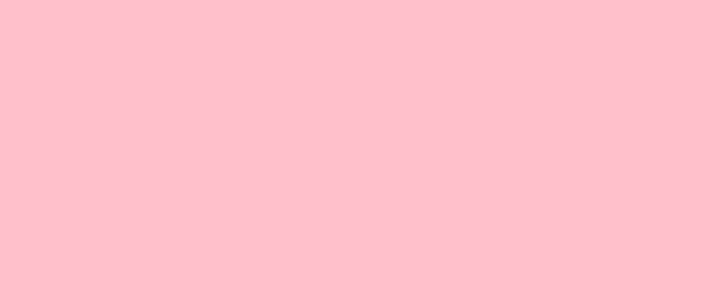
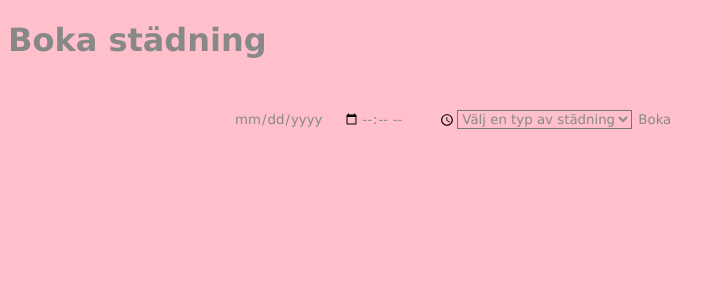
Before and after one commit to maksed4/frontclean, a React (Create React App) app: page /admin-boka in a window 1280 px wide. Before the commit this address had no page. Shown: the top 300 px of the page, without its empty margins (0-722 px from the left). Built offline with nearby package versions, Linux system fonts and the light colour scheme.

Commit message:
IN-26 admins can now book a cleaning for a customer

```diff
--- a/src/App.js
+++ b/src/App.js
@@ -7,6 +7,7 @@ import Register from './Components/Register';
 import Boka from "./Components/Boka";
 import Cleanings from "./Components/Cleanings";
 import Assign from "./Components/Assign";
+import AdminBoka from "./Components/AdminBoka";
 
 
 function App() {
@@ -20,6 +21,7 @@ function App() {
           <Route path='/hem' element={<Hem />}></Route>
           <Route path='/minasidor' element={<MinaSidor />}></Route>
           <Route path='/boka' element={<Boka />}></Route>
+          <Route path='/admin-boka' element={<AdminBoka />}></Route>
           <Route path='/cleanings' element={<Cleanings />}></Route>
           <Route path='/assign/:id' element={<Assign />}></Route>
         </Route>
--- /dev/null
+++ b/src/Components/AdminBoka.js
@@ -0,0 +1,83 @@
+import {useEffect, useState} from "react";
+import axios from "axios";
+import AuthService from "../Services/AuthService";
+
+const Boka = () => {
+
+    const [customerId, setCustomerId] = useState(0);
+    const [date, setDate] = useState("");
+    const [time, setTime] = useState("");
+    const [selected, setSelected] = useState("");
+
+    const options = [
+        {value: '', text: 'Välj en typ av städning', disabled: true},
+        {value: 'DIAMOND_CLEANING', text: 'Diamond'},
+        {value: 'TOP_CLEANING', text: 'Top'},
+        {value: 'BASIC_CLEANING', text: 'Basic'},
+        {value: 'WINDOW_CLEANING', text: 'Window'}
+    ];
+
+    const handleCustomerId = (e) => {
+        setCustomerId(e.target.value);
+    }
+
+    const handleDate = (e) => {
+        setDate(e.target.value);
+    }
+
+    const handleTime = (e) => {
+        setTime(e.target.value);
+    }
+
+    const handleSelect = (e) => {
+        setSelected(e.target.value);
+    }
+
+    const handleButton = async (e) => {
+        e.preventDefault();
+        if (date == '') alert("Välj ett datum")
+        else if (time == '') alert("Välj en tid")
+        else if (selected == '') alert("Välj en städning")
+
+        const response = await fetch(process.env.REACT_APP_BASE_URL + "/api/cleaning/book", {
+            method: 'POST',
+            body: JSON.stringify({
+                customerId: customerId,
+                cleaningDate: date + "T" + time + ":00Z",
+                cleaningType: [selected]
+            }),
+            headers: {
+                'Content-Type': 'application/json',
+                'Authorization': 'Bearer ' + AuthService.getCurrentUser().token
+            }
+        })
+        console.log(response);
+
+    }
+
+
+    return (
+        <div>
+            <h1>Boka städning</h1>
+            <form>
+                <input number="customerId" onChange={e => handleCustomerId(e)}/>
+                <input type="date" onChange={e => handleDate(e)}/>
+                <input type="time" onChange={e => handleTime(e)}/>
+                <select value={selected} onChange={handleSelect}>
+                    {options.map(option => (
+                        <option
+                            disabled={option.disabled}
+                            key={option.value}
+                            value={option.value}
+                        >
+                            {option.text}
+                        </option>
+                    ))}
+                </select>
+                <button onClick={handleButton}>Boka</button>
+            </form>
+        </div>
+    );
+}
+
+export default Boka;
--- a/src/Components/Cleanings.js
+++ b/src/Components/Cleanings.js
@@ -5,6 +5,7 @@ import Avboka from "./sub/Avboka";
 import CleaningCustomer from "./sub/CleaningCustomer";
 import CleaningCleaner from "./sub/CleaningCleaner";
 import AdminAvboka from "./sub/AdminAvboka";
+import {Link} from "react-router-dom";
 
 const Cleanings = () => {
     const [cleanings, setCleanings] = useState([]);
@@ -32,6 +33,7 @@ const Cleanings = () => {
 
     return (
         <div>
+            <Link to="/admin-boka"><h1>Boka städning åt kund</h1></Link>
             {cleanings
                 .sort((a, b) => a.cleaningDate > b.cleaningDate ? 1 : -1)
                 .sort((a, b) => a.done - b.done)
```
